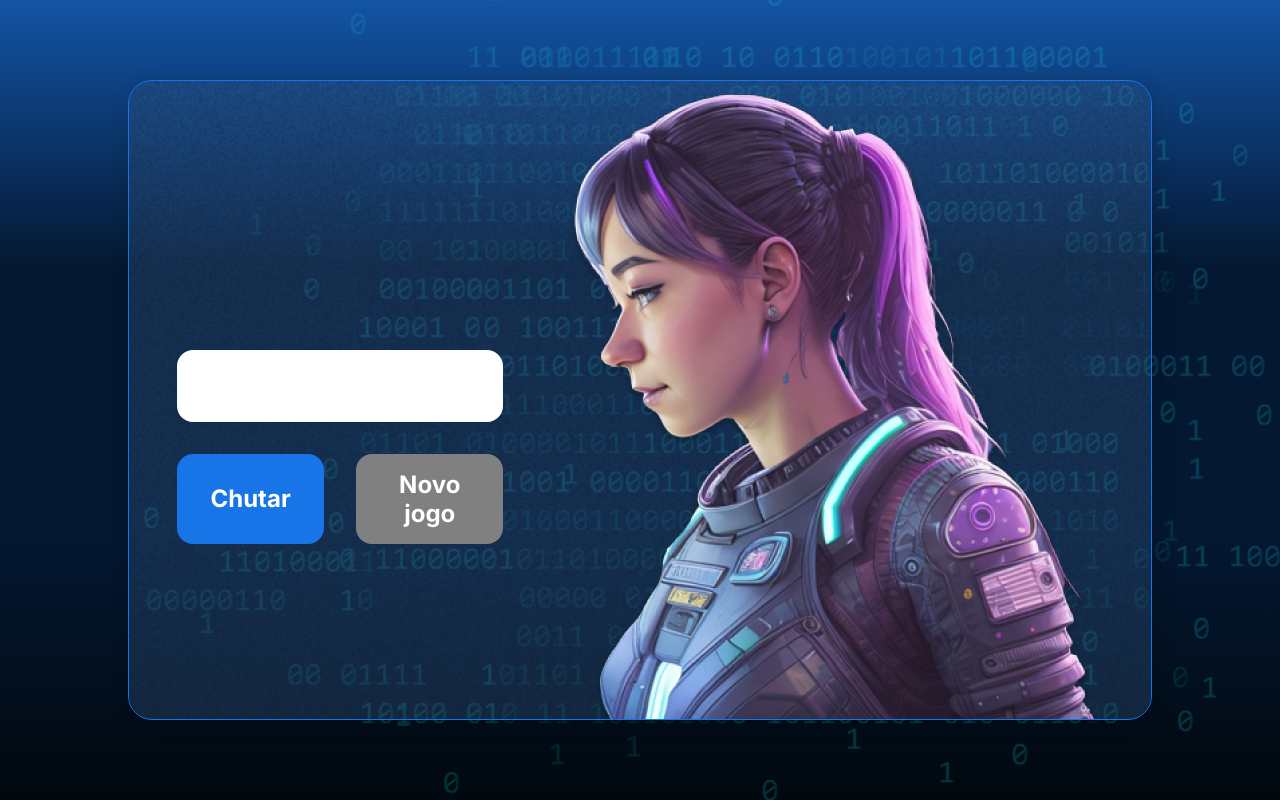
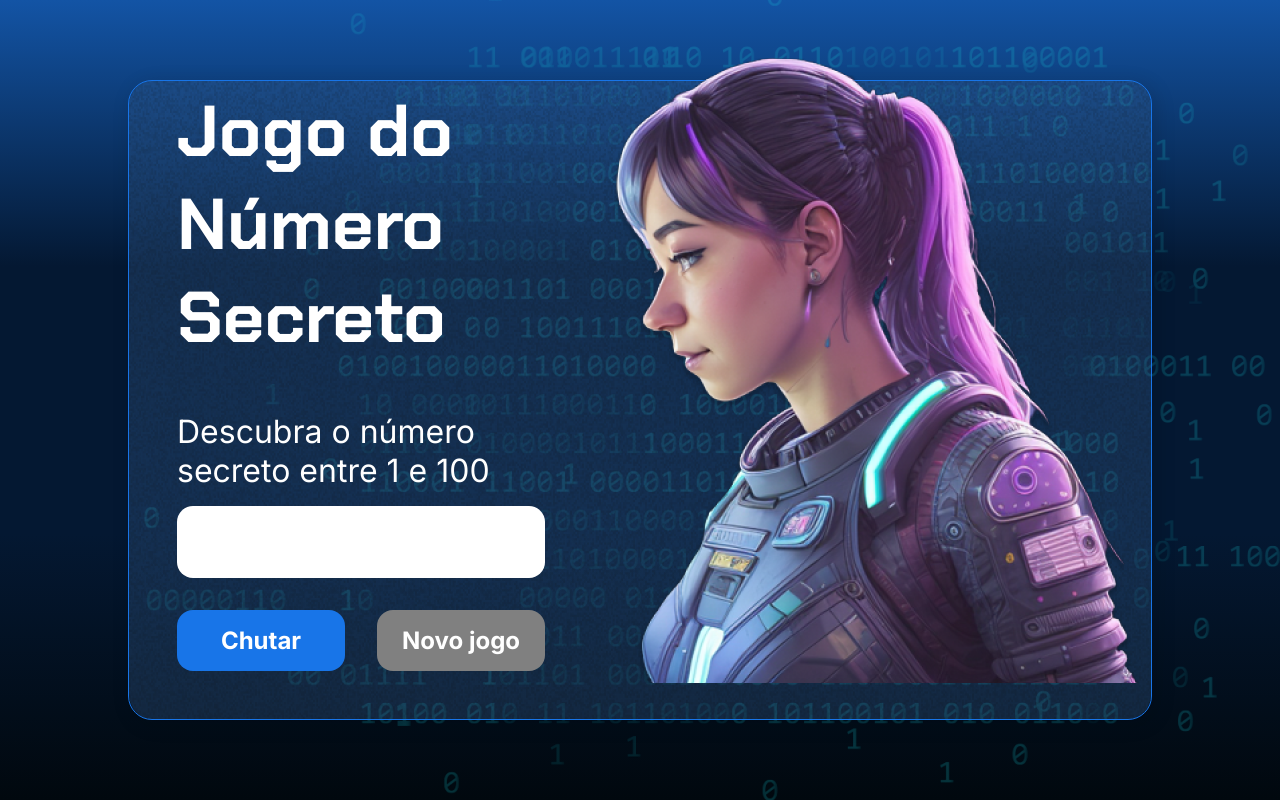
Before and after one commit to Jellmayer/numero-secreto-js, a plain HTML site: page index.html in a window 1280 px wide. Drawn offline with Linux system fonts and the light colour scheme; files whose address does not match are found by name.

Commit message:
Adiciona JS functions

```diff
--- /dev/null
+++ b/app.js
@@ -0,0 +1,26 @@
+let min = 1;    //Valor mínimo que o número secreto pode ter
+let max = 100;  //Valor máximo que o número secreto pode ter
+let numeroSecreto = gerarNumeroSecreto(min, max);
+let input = document.querySelector('input')
+input.min = min;
+input.max = max;
+
+setTextOnTag('Jogo do Número Secreto', 'h1');
+setTextOnTag(`Descubra o número secreto entre ${min} e ${max}`, 'p');
+
+//Função que obtém um elemento do HTML e altera o texto dele
+function setTextOnTag(text, tag){
+    let element = document.querySelector(tag);
+    element.innerHTML = text;
+}
+
+function gerarNumeroSecreto(min, max){
+    let numero = parseInt(Math.random() * max) + min;
+    console.log(numero);
+    return numero;
+}
+
+function verificarChute(){
+    let chute = parseInt(input.value);
+    console.log(chute == numeroSecreto);
+}
--- a/index.html
+++ b/index.html
@@ -22,7 +22,7 @@
                     <h1></h1>
                     <p class="texto__paragrafo"></p>
                 </div>
-                <input type="number" min="1" max="10" class="container__input">
+                <input type="number" class="container__input">
                 <div class="chute container__botoes">
                     <button onclick="verificarChute()" class="container__botao">Chutar</button>
                     <button onclick="" id="reiniciar" class="container__botao" disabled>Novo jogo</button>
```
